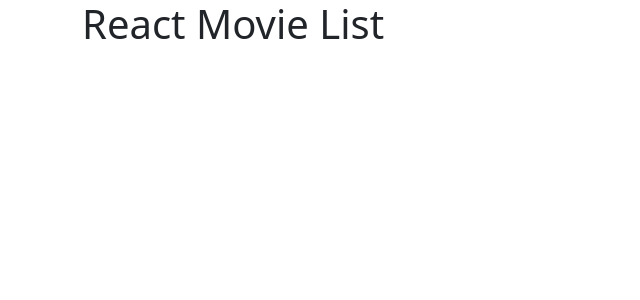
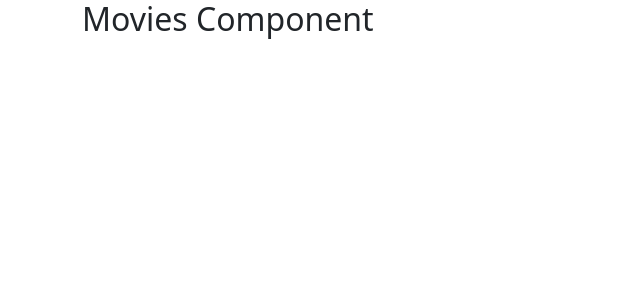
Before and after one commit to abbasi-naim/react-list-movie, a React (Create React App) app: page / in a window 1280 px wide. Shown: the top 300 px of the page, without its empty margins (0-640 px from the left). Built offline with nearby package versions, Linux system fonts and the light colour scheme.

Commit message:
import movies component on app.js

```diff
--- a/src/App.js
+++ b/src/App.js
@@ -1,10 +1,10 @@
-import logo from "./logo.svg";
 import "./App.css";
+import Movies from "./components/movies";
 
 function App() {
   return (
     <main className="container">
-      <h1>React Movie List</h1>
+      <Movies />
     </main>
   );
 }
```
